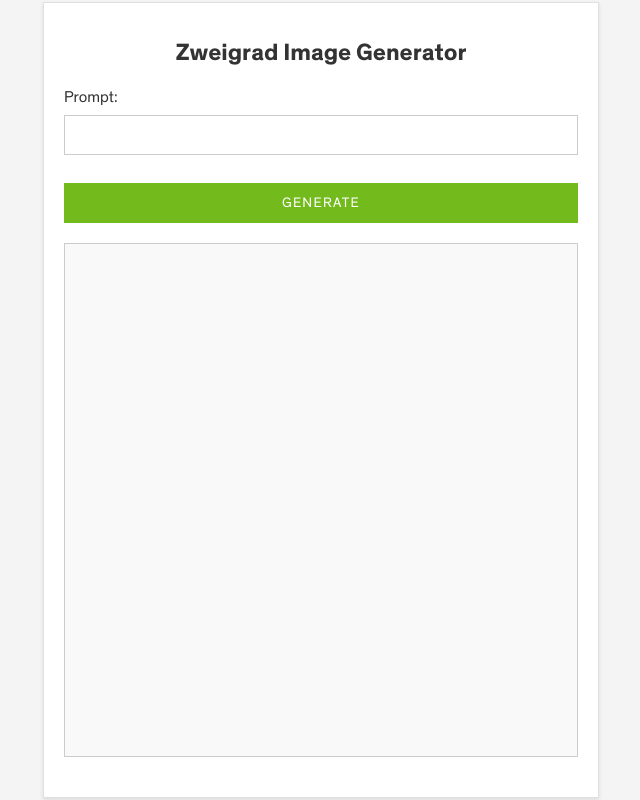
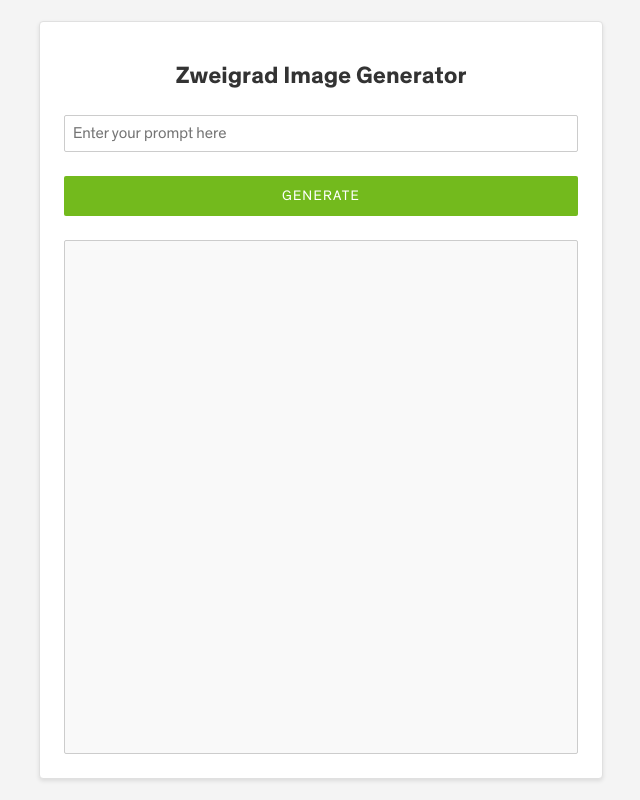
Before and after one commit to fivefourtwo/zgrd_sd, a Flask app: page / in a window 1280 px wide. Shown: the whole page, without its empty margins (319-959 px from the left). Run offline with Flask 3, Linux system fonts and the light colour scheme; parts of the project's set-up code (start-up, migrations or seed data) failed here and were passed over.

Commit message:
final app UI

```diff
--- a/app/static/css/styles.css
+++ b/app/static/css/styles.css
@@ -125,18 +125,19 @@ body {
 
 .container {
     background-color: #fff;
-    padding: 20px;
+    padding: 24px;
     border: 1px solid #e0e0e0;
+    border-radius: 4px;
     box-shadow: 0 2px 4px rgba(0, 0, 0, 0.1);
     width: fit-content;
     box-sizing: border-box;
     text-align: center;
-    margin: 20px;
+    margin: 24px;
 }
 
 h1 {
     font-size: 24px;
-    margin-bottom: 20px;
+    margin-bottom: 24px;
     color: #333;
     font-weight: bold;
 }
@@ -154,10 +155,13 @@ label {
 }
 
 input[type="text"] {
-    padding: 10px;
+    font-family: 'Theinhardt';
+    font-weight: normal;
+    padding: 8px;
     font-size: 16px;
     border: 1px solid #ccc;
-    margin-bottom: 20px;
+    border-radius: 2px;
+    margin-bottom: 16px;
     width: 100%;
     box-sizing: border-box;
 }
@@ -174,7 +178,7 @@ button.mdc-button--outlined {
     padding: 0 16px;
     min-width: 64px;
     height: 40px;
-    border-radius: 0;
+    border-radius: 2px;
     border: none;
     cursor: pointer;
     outline: none;
@@ -211,7 +215,8 @@ button.mdc-button--outlined:hover {
     width: 512px;
     height: 512px;
     border: 1px solid #ccc;
-    margin: 20px auto;
+    border-radius: 2px;
+    margin-top: 24px;
     display: flex;
     justify-content: center;
     align-items: center;
@@ -221,12 +226,24 @@ button.mdc-button--outlined:hover {
 
 .spinner {
     display: none;
-    width: 50px;
-    height: 50px;
-    border: 5px solid #ddd;
-    border-top: 5px solid #73BA1D;
+    box-sizing: border-box;
+    width: 40px;
+    height: 40px;
+    border: 12px solid #73BA1D;
+    margin: 6px;
     border-radius: 50%;
-    animation: spin 1s linear infinite;
+    animation: spin 1.5s cubic-bezier(0.5, 0, 0.5, 1) infinite;
+    /* animation-duration: 1.5s;
+    animation-timing-function: cubic-bezier(0.5, 0, 0.5, 1);
+    animation-delay: 0s;
+    animation-iteration-count: infinite;
+    animation-direction: normal;
+    animation-fill-mode: none;
+    animation-play-state: running;
+    animation-name: loader;
+    animation-timeline: auto;
+    animation-range-start: normal; */
+    border-color: #73BA1D transparent transparent transparent;
 }
 
 @keyframes spin {
@@ -250,7 +267,7 @@ button.mdc-button--outlined:hover {
 }
 
 #generation-time {
-    margin-top: 10px;
+    margin-top: 4px;
     font-size: 14px;
     color: #333;
 }
--- a/app/templates/index.html
+++ b/app/templates/index.html
@@ -11,8 +11,7 @@
     <div class="container">
         <h1>Zweigrad Image Generator</h1>
         <form id="generate-form">
-            <label for="prompt">Prompt:</label>
-            <input type="text" id="prompt" name="prompt" required>
+            <input type="text" id="prompt" name="prompt" placeholder="Enter your prompt here" required>
             <button type="submit" class="mdc-button">Generate</button>
         </form>
         <div id="image-placeholder" class="image-placeholder">
```
